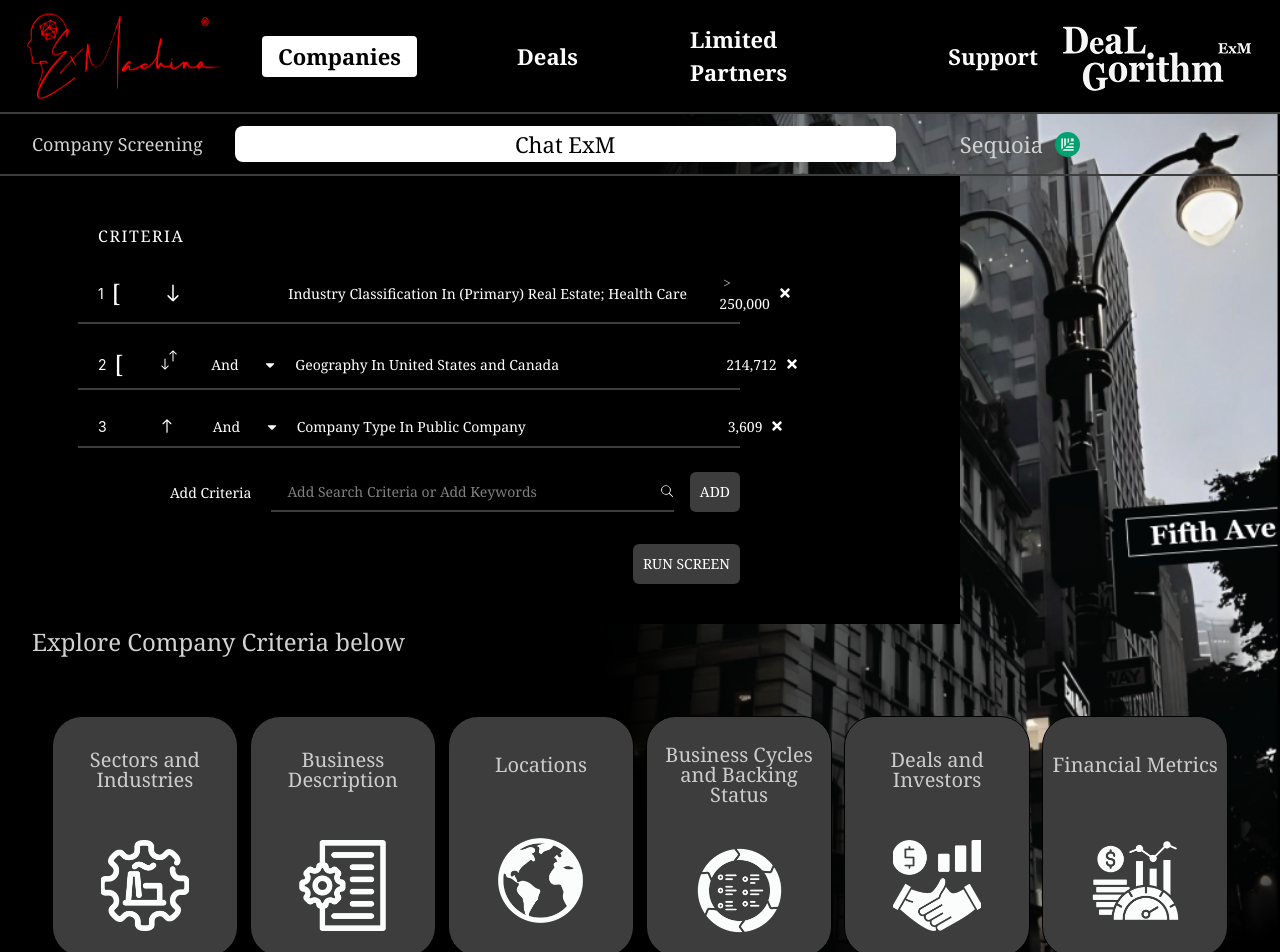
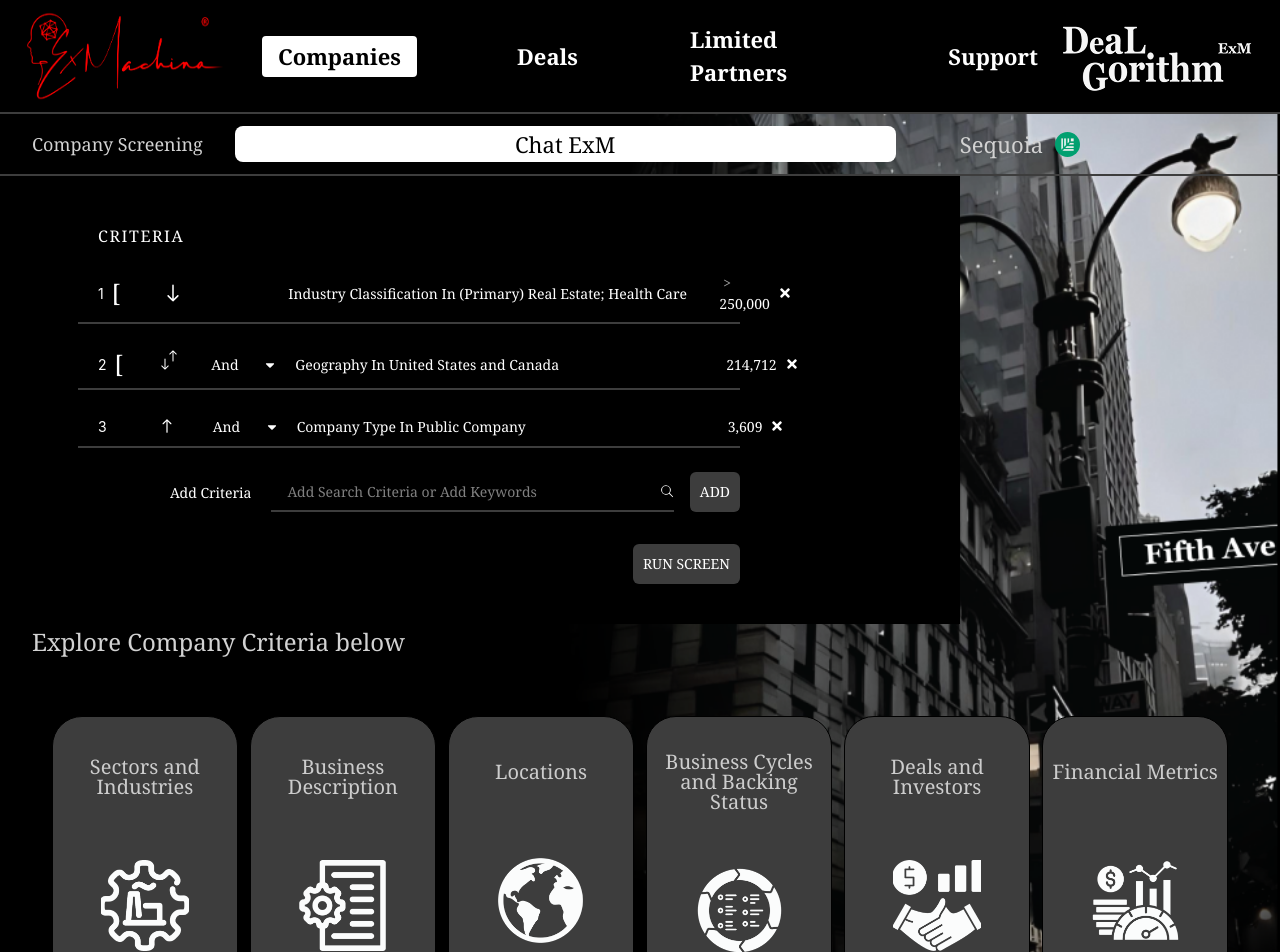
Before and after one commit to hamadhussain/NextJs-UI, a Next.js app: page / in a window 1280 px wide. Shown: the top 952 px of the page. Built offline with nearby package versions, Linux system fonts and the light colour scheme.

Commit message:
Update globals.css

```diff
--- a/src/app/globals.css
+++ b/src/app/globals.css
@@ -81,7 +81,7 @@ button,img{
 
 .box-grid-box {
   width: 186.45px;
-  height: 241px;
+  height: 267px;
   border: 1px solid #000;
   border-radius: 30px;
   overflow: hidden;
@@ -89,7 +89,6 @@ button,img{
   flex-direction: column;
   justify-content: space-around;
   align-items: center;
-/*   background: rgba(210, 210, 210, 1); */
   background: #3D3D3D;
 
 }
```
